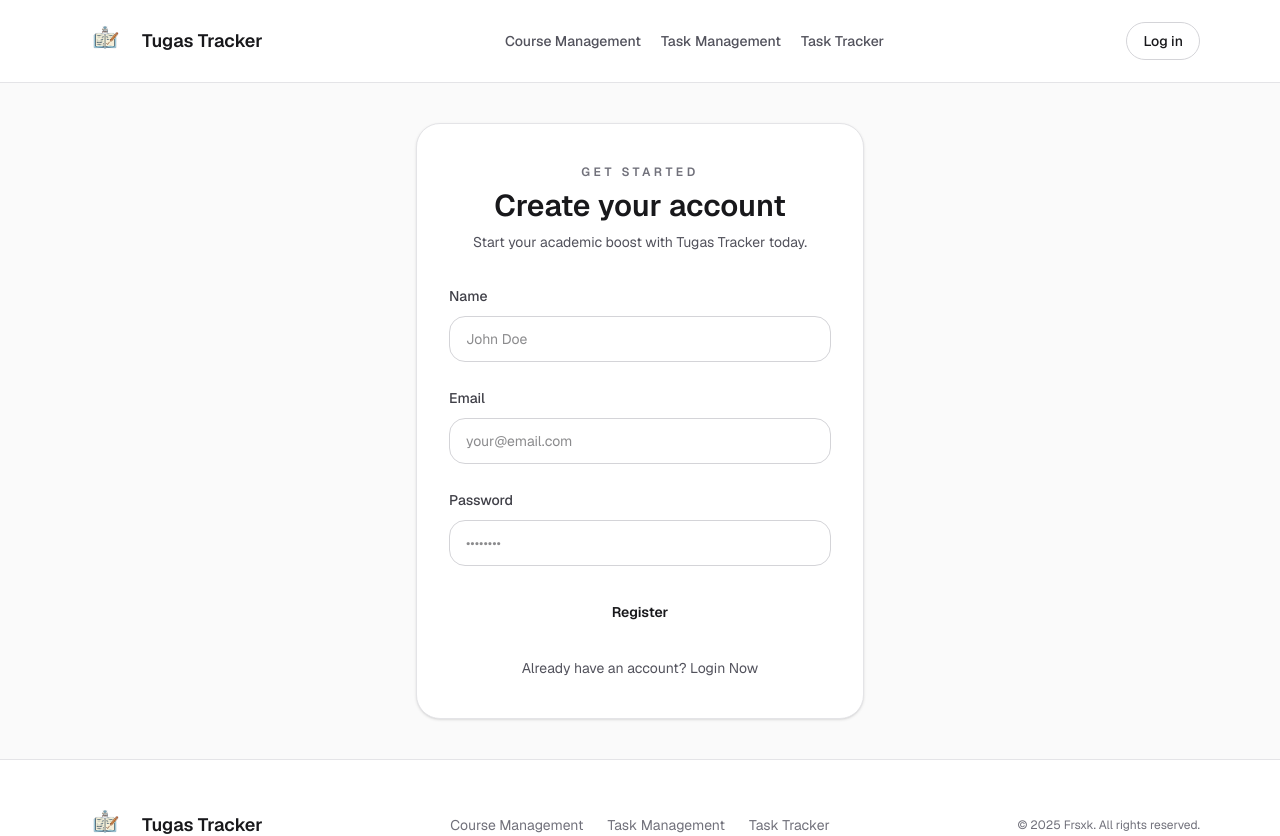
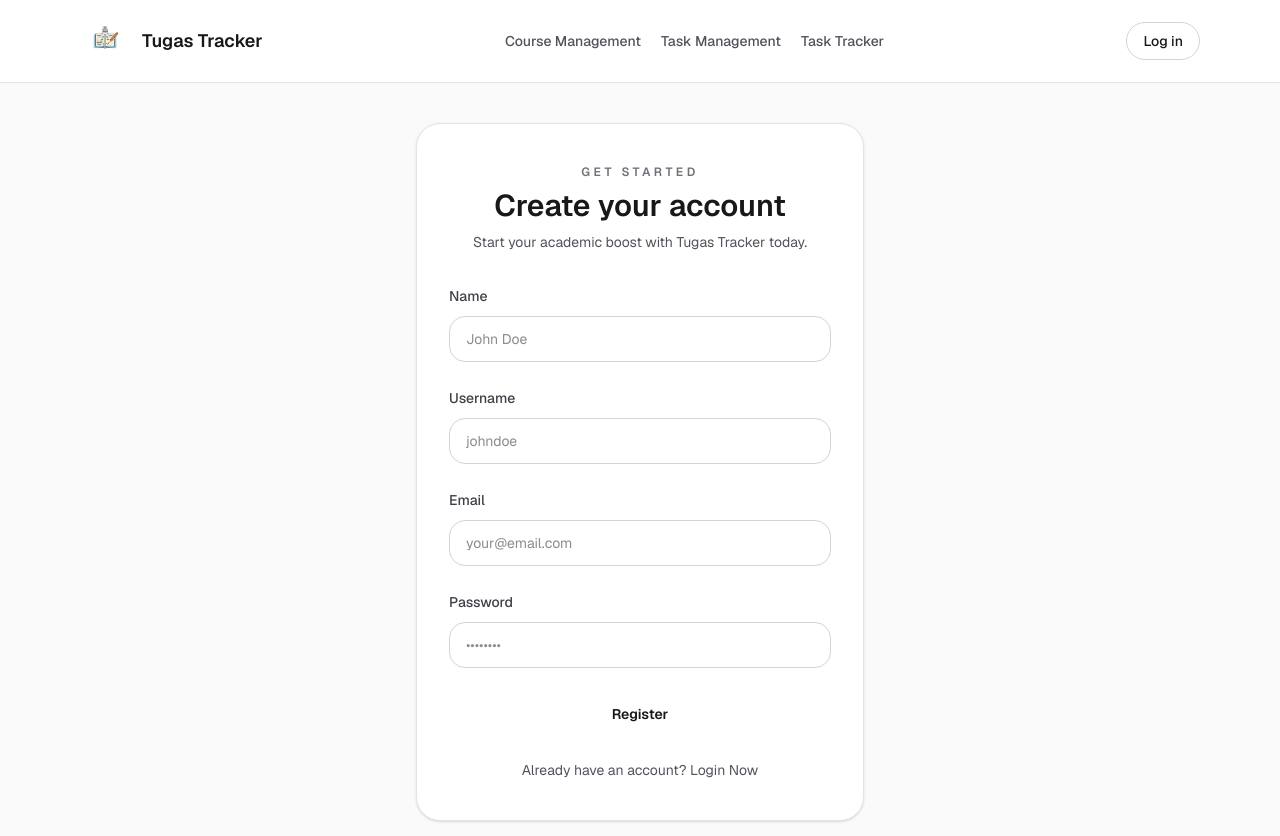
Before and after one commit to Frsxk/tugas-tracker-ristek, a Next.js app: page /register in a window 1280 px wide. Shown: the top 836 px of the page. Built offline with nearby package versions, Linux system fonts and the light colour scheme; no server answers.

Commit message:
feat: login with username/email OK

```diff
--- a/app/(auth)/register/page.tsx
+++ b/app/(auth)/register/page.tsx
@@ -8,13 +8,14 @@ import { api } from '@/lib/api';
 
 const registerSchema = z.object({
   name: z.string().min(2, 'Name must be at least 2 characters'),
-  email: z.string().email('Invalid email address'),
+  username: z.string().min(3, 'Username must be at least 3 characters'),
+  email: z.email('Invalid email address'),
   password: z.string().min(6, 'Password must be at least 6 characters'),
 });
 
 export default function RegisterPage() {
   const router = useRouter();
-  const [formData, setFormData] = useState({ name: '', email: '', password: '' });
+  const [formData, setFormData] = useState({ name: '', username: '', email: '', password: '' });
   const [error, setError] = useState('');
   const [loading, setLoading] = useState(false);
 
@@ -78,6 +79,20 @@ export default function RegisterPage() {
           />
         </div>
         <div>
+          <label htmlFor="username" className="text-sm font-medium text-zinc-700 dark:text-zinc-200">
+            Username
+          </label>
+          <input
+            id="username"
+            type="text"
+            required
+            value={formData.username}
+            onChange={e => setFormData(prev => ({ ...prev, username: e.target.value }))}
+            placeholder="johndoe"
+            className="mt-2 w-full rounded-2xl border border-zinc-300 px-4 py-3 text-sm focus:border-blue-500 focus:outline-none dark:border-zinc-700 dark:bg-zinc-950"
+          />
+        </div>
+        <div>
           <label htmlFor="email" className="text-sm font-medium text-zinc-700 dark:text-zinc-200">
             Email
           </label>
--- a/lib/api.ts
+++ b/lib/api.ts
@@ -74,7 +74,7 @@ export const api = {
     setToken(res.token);
     return res;
   },
-  register: async (data: { email: string; password: string; name: string }): Promise<AuthResponse> => {
+  register: async (data: { email: string; password: string; name: string; username: string }): Promise<AuthResponse> => {
     const res = await fetchAPI('/auth/register', { method: 'POST', body: JSON.stringify(data) });
     setToken(res.token);
     return res;
```
